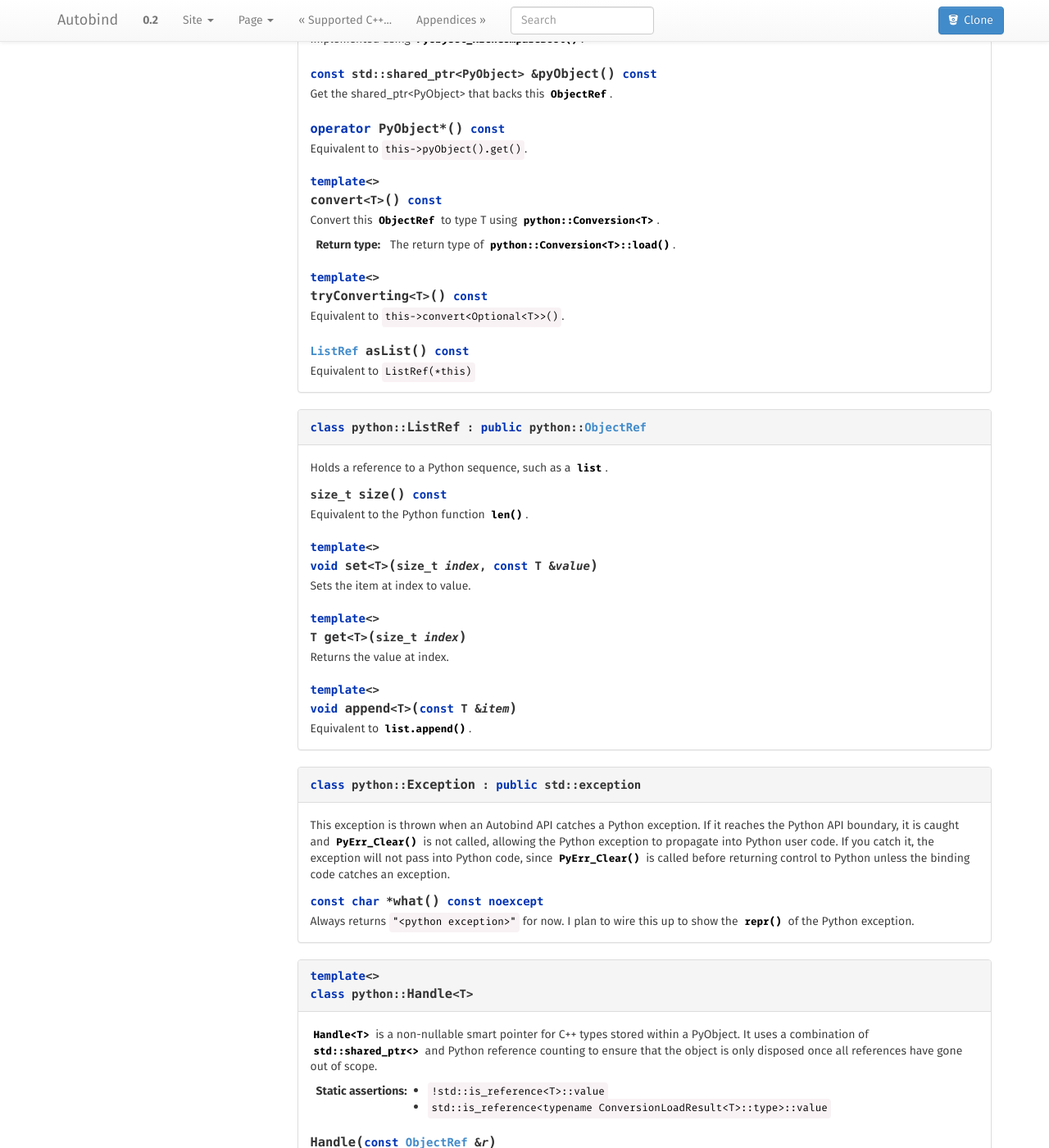
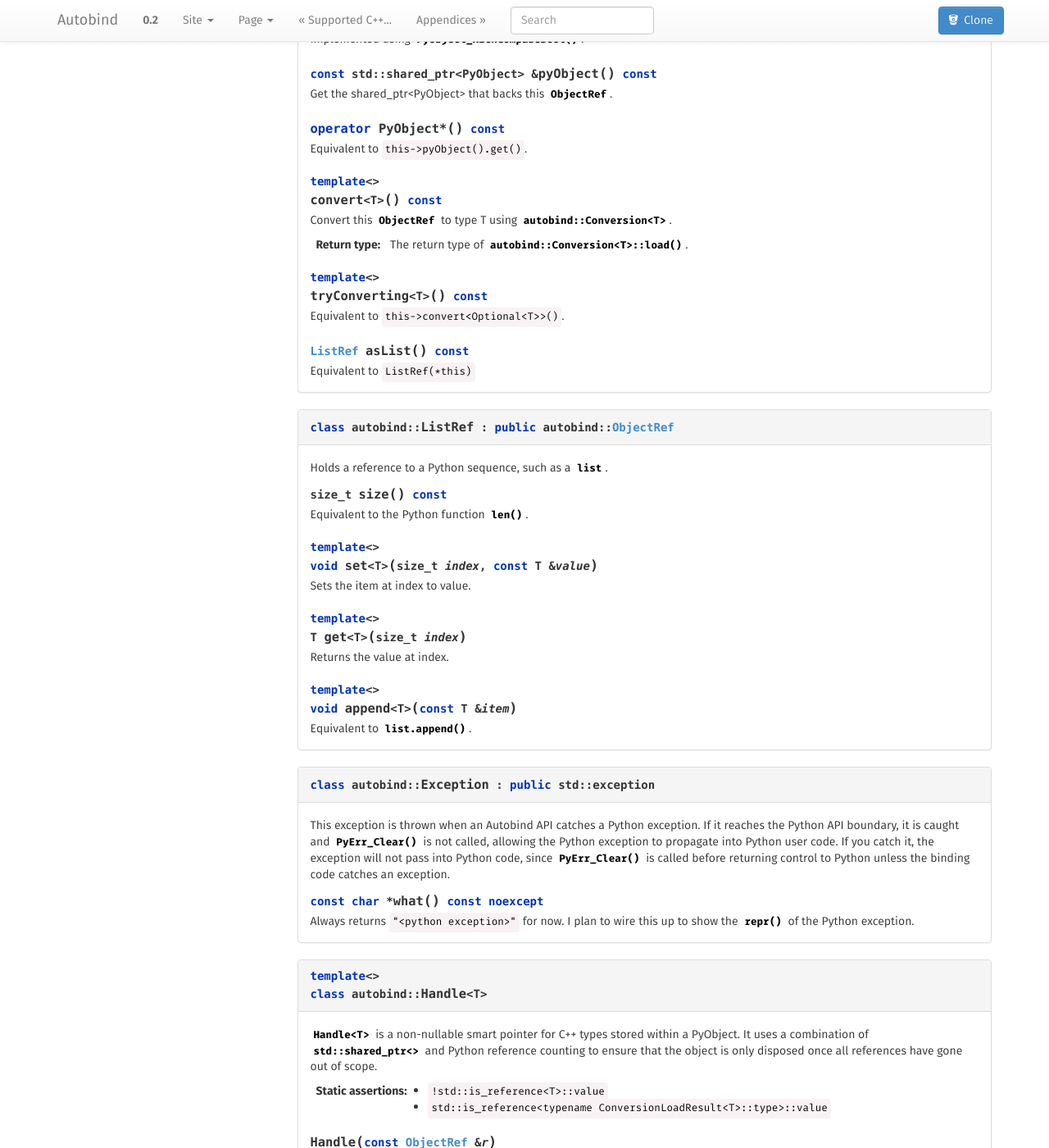
Before and after one commit to sam-roth/autobind, a Sphinx documentation site: the page built from doc/source/autobind-cxxapi.rst, in a window 1280 px wide and 1400 px high, scrolled down 3529 px. Shown: the whole window at 82% size. Built offline with Sphinx 7.4.7, drawn with Linux system fonts in a browser that asks for light colours; nearby versions of some CDN libraries; library files that are not in the unit come from our copies; some of the changed text lies outside the part shown.

Commit message:
Update API documentation to reflect namespace merger.

```diff
--- a/doc/source/autobind-cxxapi.rst
+++ b/doc/source/autobind-cxxapi.rst
@@ -103,7 +103,7 @@ Annotations
 Client-Specializable Templates
 ------------------------------
 
-.. cpp:class:: python::Conversion<T>
+.. cpp:class:: autobind::Conversion<T>
 
     Specialize this class template to teach autobind to perform Python type conversions.
 
@@ -118,14 +118,14 @@ Client-Specializable Templates
     Here's an example, taken from ``autobind.hpp``::
 
         template <>
-        struct python::Conversion<int>
+        struct autobind::Conversion<int>
         {
             static int load(PyObject *o)
             {
                 int res = PyLong_AsLong(o);
                 if(PyErr_Occurred())
                 {
-                    throw python::Exception();
+                    throw autobind::Exception();
                 }
                 return res;
             }
@@ -135,7 +135,7 @@ Client-Specializable Templates
                 auto res = PyLong_FromLong(i);
                 if(!res)
                 {
-                    throw python::Exception();
+                    throw autobind::Exception();
                 }
 
                 return res;
@@ -144,8 +144,8 @@ Client-Specializable Templates
 
 .. s*
 
-.. cpp:class:: python::protocols::Str<T>
-               python::protocols::Repr<T>
+.. cpp:class:: autobind::protocols::Str<T>
+               autobind::protocols::Repr<T>
 
     Specialize these class templates to implement the :py:meth:`~object.__str__` and
     :py:meth:`~object.__repr__` protocols, respectively.
@@ -163,7 +163,7 @@ Client-Specializable Templates
     Example::
 
         template <>
-        struct python::protocols::Repr<Duck>
+        struct autobind::protocols::Repr<Duck>
         {
             static std::string convert(const Duck &d)
             {
@@ -176,7 +176,7 @@ Python Objects
 --------------
 
 
-.. cpp:class:: python::ObjectRef
+.. cpp:class:: autobind::ObjectRef
 
  An automatically reference-counted reference to a Python :py:obj:`object`.
 
@@ -219,9 +219,9 @@ Python Objects
 
  .. cpp:function::  convert<T>() const
 
-    Convert this :cpp:class:`ObjectRef` to type `T` using :cpp:class:`python::Conversion\<T>`.
+    Convert this :cpp:class:`ObjectRef` to type `T` using :cpp:class:`autobind::Conversion\<T>`.
 
-    :return type: The return type of :cpp:func:`python::Conversion\<T>::load`.
+    :return type: The return type of :cpp:func:`autobind::Conversion\<T>::load`.
 
  .. cpp:function:: tryConverting<T>() const
 
@@ -233,7 +233,7 @@ Python Objects
 
 .. a*
 
-.. cpp:class:: python::ListRef: public python::ObjectRef
+.. cpp:class:: autobind::ListRef: public autobind::ObjectRef
 
     Holds a reference to a Python sequence, such as a :py:class:`list`.
 
@@ -254,7 +254,7 @@ Python Objects
         Equivalent to :py:func:`list.append`.
 
 
-.. cpp:class:: python::Exception: public std::exception
+.. cpp:class:: autobind::Exception: public std::exception
 
     This exception is thrown when an Autobind API catches a Python exception.
     If it reaches the Python API boundary, it is caught and
@@ -273,7 +273,7 @@ Python Objects
 
 .. s*
 
-.. cpp:class:: python::Handle<T>
+.. cpp:class:: autobind::Handle<T>
 
     :cpp:class:`Handle\<T>` is a non-nullable smart pointer for C++ types stored within
     a PyObject. It uses a combination of :cpp:class:`std::shared_ptr\<>` and Python reference
@@ -288,7 +288,7 @@ Python Objects
     .. cpp:function:: Handle(const ObjectRef &r)
 
         Construct this :cpp:class:`Handle\<T>` by using a reference-returning specialization
-        of :cpp:class:`python::Conversion\<T>`.
+        of :cpp:class:`autobind::Conversion\<T>`.
 
         :throws: An exception if the type conversion fails.
 
```
